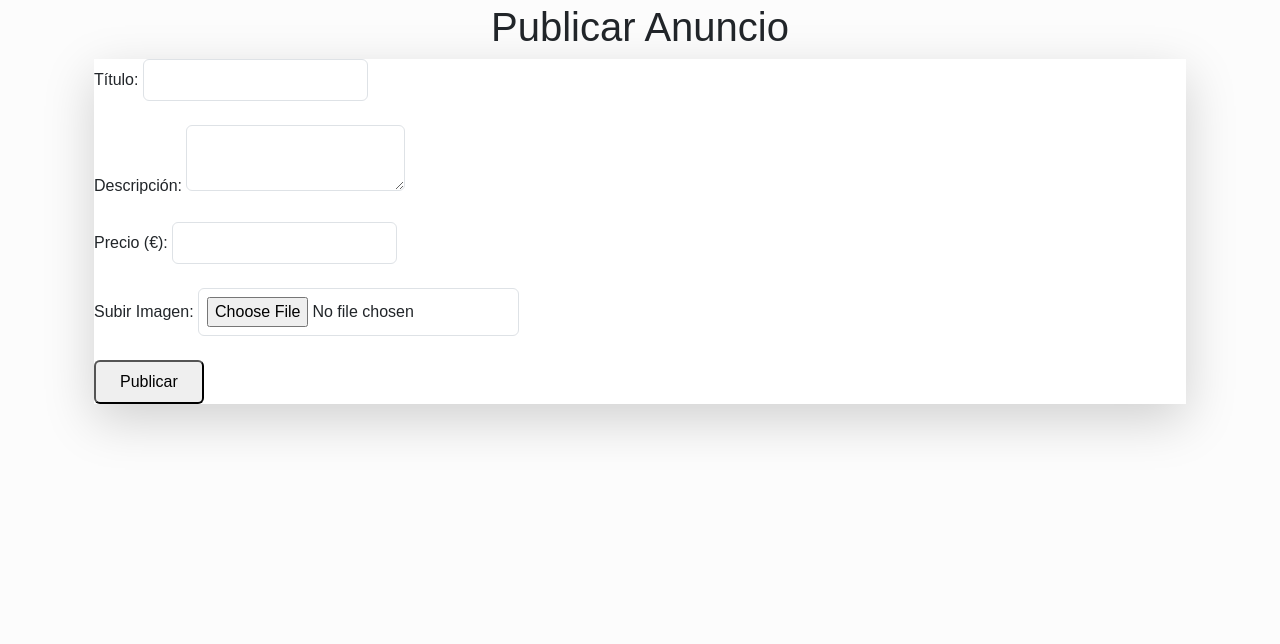
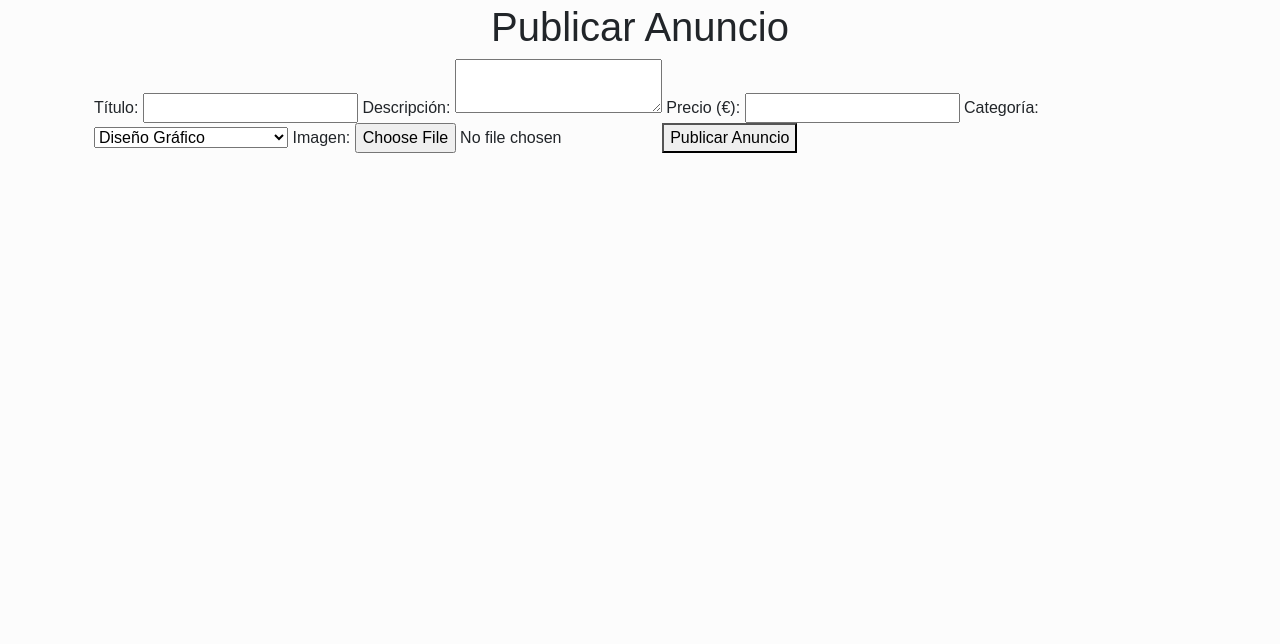
Before and after one commit to JuanantonioPeregrina/Marketplace, a Node project: template librepost-express/views/publicar.ejs in a window 1280 px wide. Shown: the part 77-721 px from the top of the page. Run offline with Node 20 templates, Linux system fonts and the light colour scheme; the template is opened without the code that fills it, so the values that code supplies are empty.

Commit message:
Funcionando publicar  con selección a categoría

```diff
--- a/librepost-express/routes/categorias.js
+++ b/librepost-express/routes/categorias.js
@@ -1,5 +1,6 @@
 const express = require('express');
 const router = express.Router();
+const { anunciosPorCategoria } = require('./publicar'); // Importamos los anuncios
 
 // Datos de cada categoría
 const categoriasData = {
@@ -56,13 +57,16 @@ router.get("/:categoria", (req, res) => {
         return res.status(404).send("Categoría no encontrada");
     }
 
+
     res.render("categorias", {
         title: `LibrePost - ${datos.nombre}`,
         categorias: categoriasData,
         categoriaNombre: datos.nombre, //  Ahora se pasa correctamente
         descripcion: datos.descripcion,
         imagen: datos.imagen,
+        anuncios: anunciosPorCategoria[categoria] || [],
         user: req.session.user || { username: "Invitado" }
+
     });
 });
 
--- a/librepost-express/views/publicar.ejs
+++ b/librepost-express/views/publicar.ejs
@@ -3,31 +3,33 @@
 <main class="container mx-auto px-4 py-6">
     <h1 class="text-3xl font-bold text-center mb-6">Publicar Anuncio</h1>
 
-    <form action="/publicar" method="POST" enctype="multipart/form-data" class="max-w-lg mx-auto bg-white p-6 rounded-lg shadow-lg">
-        <div class="mb-4">
-            <label for="titulo" class="block font-semibold">Título:</label>
-            <input type="text" id="titulo" name="titulo" required class="w-full p-2 border border-gray-300 rounded">
-        </div>
+    <form action="/publicar" method="POST" enctype="multipart/form-data">
+        <label for="titulo">Título:</label>
+        <input type="text" name="titulo" required>
 
-        <div class="mb-4">
-            <label for="descripcion" class="block font-semibold">Descripción:</label>
-            <textarea id="descripcion" name="descripcion" required class="w-full p-2 border border-gray-300 rounded"></textarea>
-        </div>
+        <label for="descripcion">Descripción:</label>
+        <textarea name="descripcion" required></textarea>
 
-        <div class="mb-4">
-            <label for="precio" class="block font-semibold">Precio (€):</label>
-            <input type="number" id="precio" name="precio" required class="w-full p-2 border border-gray-300 rounded">
-        </div>
+        <label for="precio">Precio (€):</label>
+        <input type="number" name="precio" required>
 
-        <div class="mb-4">
-            <label for="imagen" class="block font-semibold">Subir Imagen:</label>
-            <input type="file" id="imagen" name="imagen" accept="image/*" required class="w-full p-2 border border-gray-300 rounded">
-        </div>
+        <label for="categoria">Categoría:</label>
+        <select name="categoria" required>
+            <option value="diseño-grafico">Diseño Gráfico</option>
+            <option value="desarrollo-web">Desarrollo Web</option>
+            <option value="redaccion-traduccion">Redacción y Traducción</option>
+            <option value="marketing-digital">Marketing Digital</option>
+            <option value="servicios-locales">Servicios Locales</option>
+            <option value="fotografia-video">Fotografía y Video</option>
+        </select>
 
-        <button type="submit" class="w-full bg-blue-500 hover:bg-blue-700 text-black font-bold py-2 px-4 rounded">
-            Publicar
-        </button>
+        <label for="imagen">Imagen:</label>
+        <input type="file" name="imagen" required>
+
+        <button type="submit">Publicar Anuncio</button>
     </form>
+
+
 </main>
 
 <%- include("partials/footer") %>
```
Also changed, not shown: librepost-express/routes/publicar.js (+17 -19 lines), librepost-express/views/categorias.ejs (+23 -3 lines), 2 other files.
